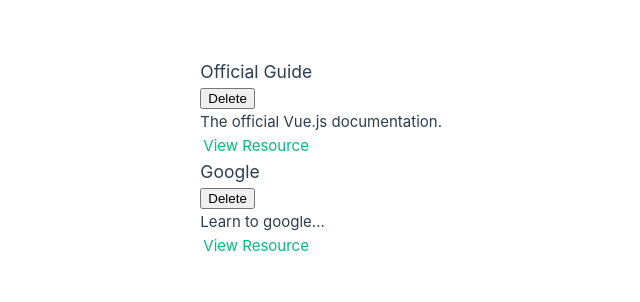
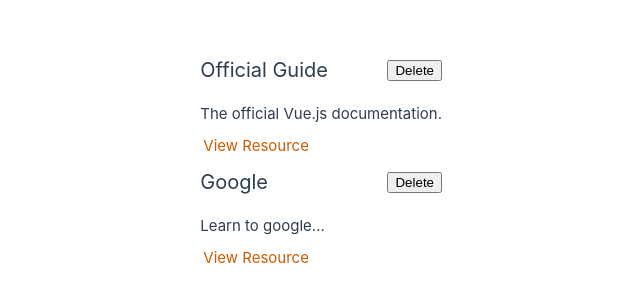
Before and after one commit to mohsen-pashootan/simple_vue_vite, a Vue app: page / in a window 1280 px wide. Shown: the part 242-544 px from the top of the page, without its empty margins (198-838 px from the left). Built offline with nearby package versions, Linux system fonts and the light colour scheme.

Commit message:
feat(components)styling components

```diff
--- a/src/components/learning-resources/LearningResource.vue
+++ b/src/components/learning-resources/LearningResource.vue
@@ -18,3 +18,35 @@
   props: ['title', 'description', 'link']
 }
 </script>
+
+<style scoped>
+li {
+  margin: auto;
+  max-width: 40rem;
+}
+
+header {
+  display: flex;
+  justify-content: space-between;
+  align-items: center;
+}
+
+h3 {
+  font-size: 1.25rem;
+  margin: 0.5rem 0;
+}
+
+p {
+  margin: 0.5rem 0;
+}
+
+a {
+  text-decoration: none;
+  color: #ce5c00;
+}
+
+a:hover,
+a:active {
+  color: #c89300;
+}
+</style>
--- a/src/components/learning-resources/StoredResources.vue
+++ b/src/components/learning-resources/StoredResources.vue
@@ -11,7 +11,7 @@
 </template>
 
 <script>
-import LearningResource from './LearningResource.vue';
+import LearningResource from './LearningResource.vue'
 
 export default {
   props: ['resources'],
```
